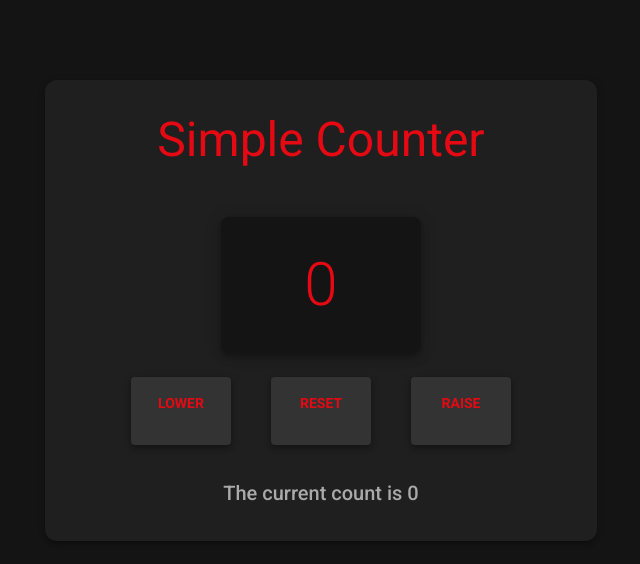
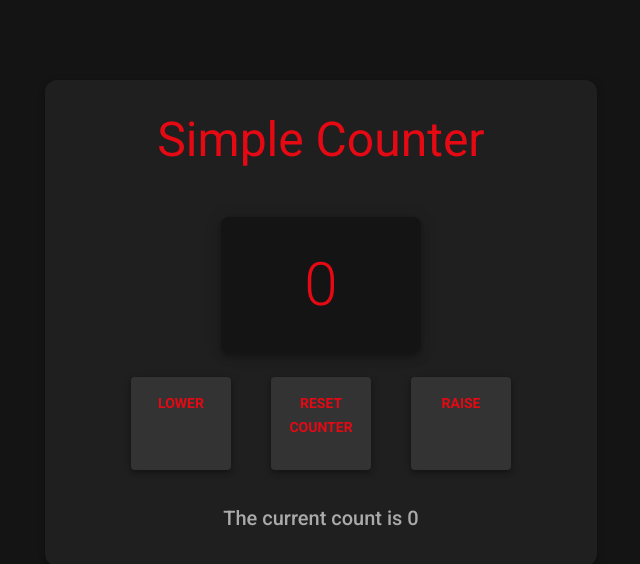
Before and after one commit to cukonroberto/counter-app, a React (Create React App) app: page / in a window 1280 px wide. Shown: the top 564 px of the page, without its empty margins (319-959 px from the left). Built offline with nearby package versions, Linux system fonts and the light colour scheme.

Commit message:
testing user change.

```diff
--- a/src/App.js
+++ b/src/App.js
@@ -47,7 +47,7 @@ function App() {
 
             {[
               { label: 'Lower', action: () => setCount(count - 1) },
-              { label: 'Reset', action: () => setCount(0) },
+              { label: 'Reset counter', action: () => setCount(0) },
               { label: 'Raise', action: () => setCount(count + 1) },
             ].map(({ label, action }) => (
               <Card
```
